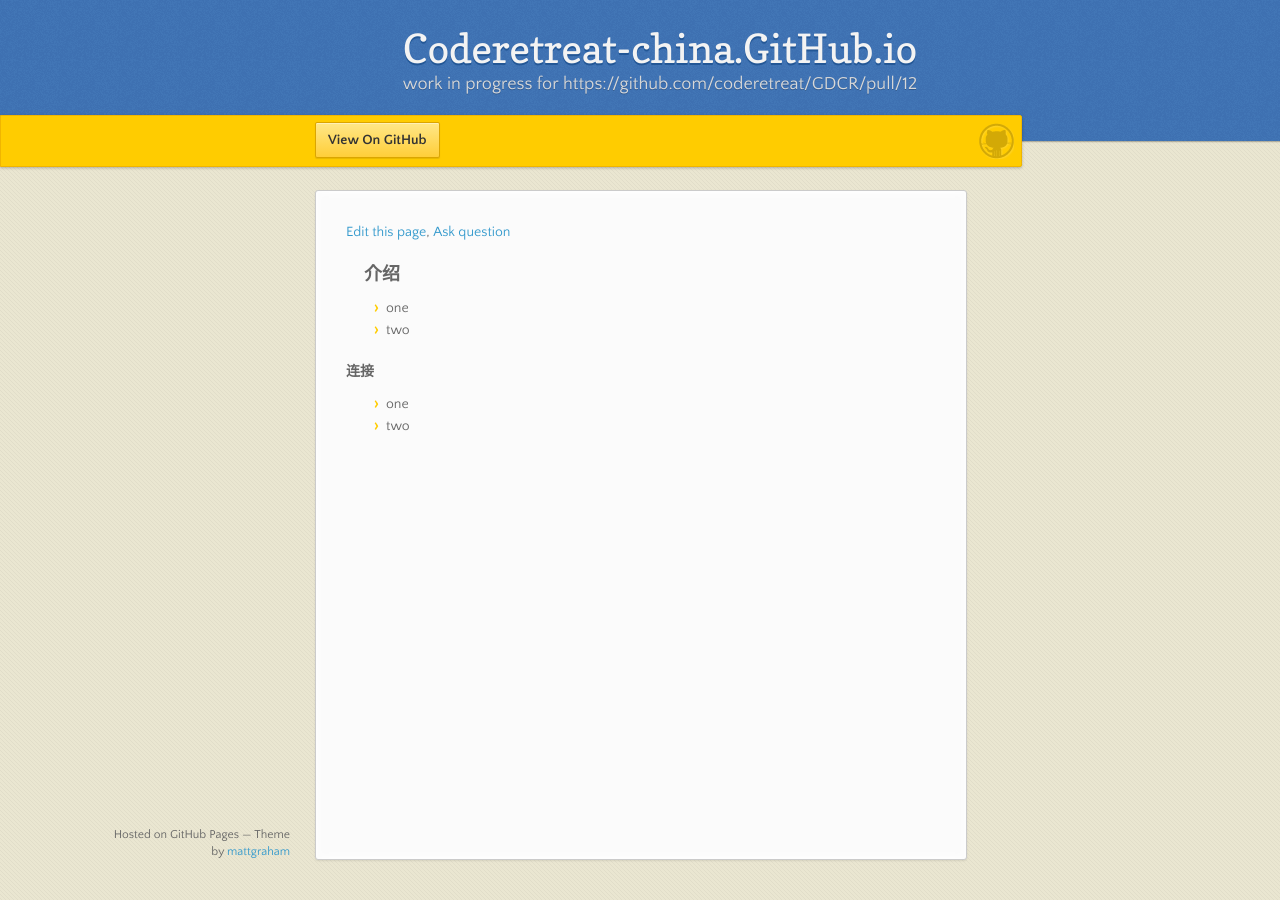
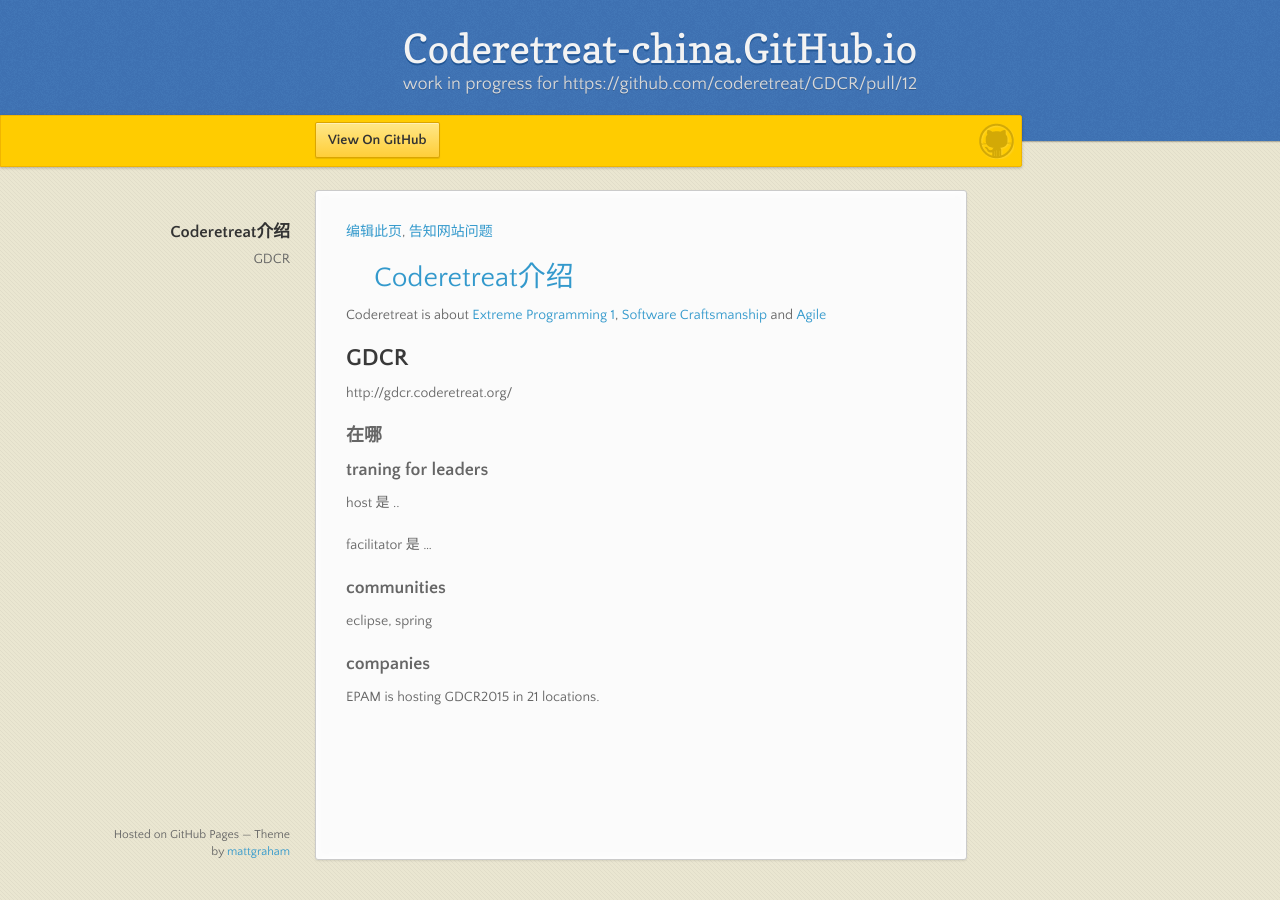
Before and after one commit to coderetreat-china/coderetreat-china.github.io, a Jekyll site: the page built from index.md, in a window 1280 px wide. Built offline with Jekyll 4.4.1, drawn with Linux system fonts in a browser that asks for light colours; nearby versions of some CDN libraries.

Commit message:
text from night thoughts

```diff
--- a/index.md
+++ b/index.md
@@ -3,15 +3,31 @@ layout: leap_day_theme
 title: Coderetreat 中国
 ---
 
-[Edit this page](https://github.com/coderetreat-china/coderetreat-china.github.io/edit/master/index.md),
-[Ask question](https://github.com/coderetreat-china/coderetreat-china.github.io/issues)
+[编辑此页](https://github.com/coderetreat-china/coderetreat-china.github.io/edit/master/index.md),
+[告知网站问题](https://github.com/coderetreat-china/coderetreat-china.github.io/issues)
 
-###　介绍
+#　[Coderetreat介绍](http://coderetreat.org/)
 
-- one
-- two
+Coderetreat is about [Extreme Programming](http://www.extremeprogramming.org/) [1](https://zh.wikipedia.org/wiki/%E6%9E%81%E9%99%90%E7%BC%96%E7%A8%8B), [Software Craftsmanship](http://manifesto.softwarecraftsmanship.org/#/zh-cn) and [Agile](https://zh.wikipedia.org/wiki/%E6%95%8F%E6%8D%B7%E8%BD%AF%E4%BB%B6%E5%BC%80%E5%8F%91)
 
-#### 连接
+## GDCR
 
-- one
-- two
+http://gdcr.coderetreat.org/
+
+### 在哪
+
+### traning for leaders
+
+host 是 ..
+
+facilitator 是 ...
+
+
+
+### communities
+
+eclipse, spring
+
+### companies
+
+EPAM is hosting GDCR2015 in 21 locations.
```
